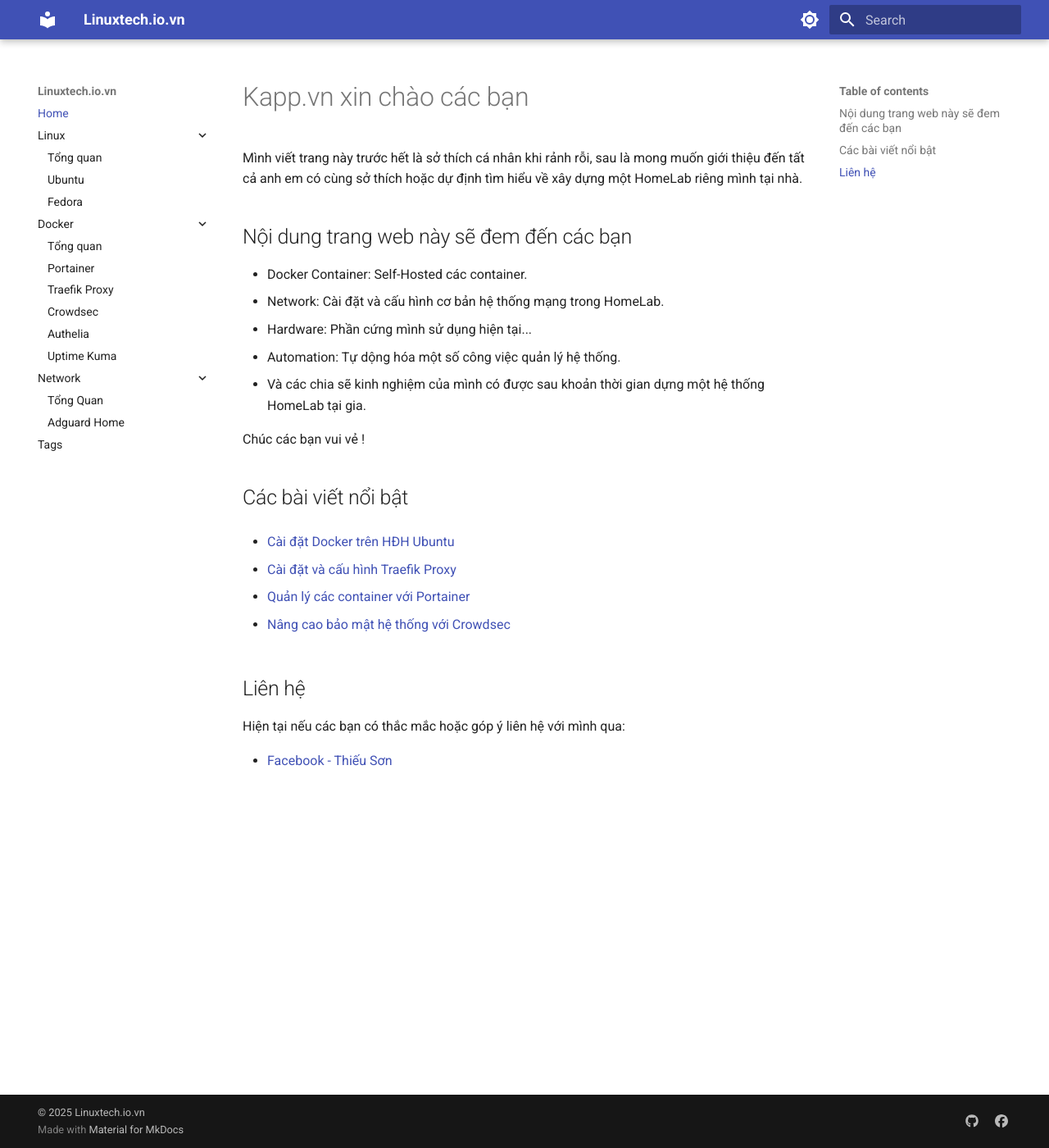
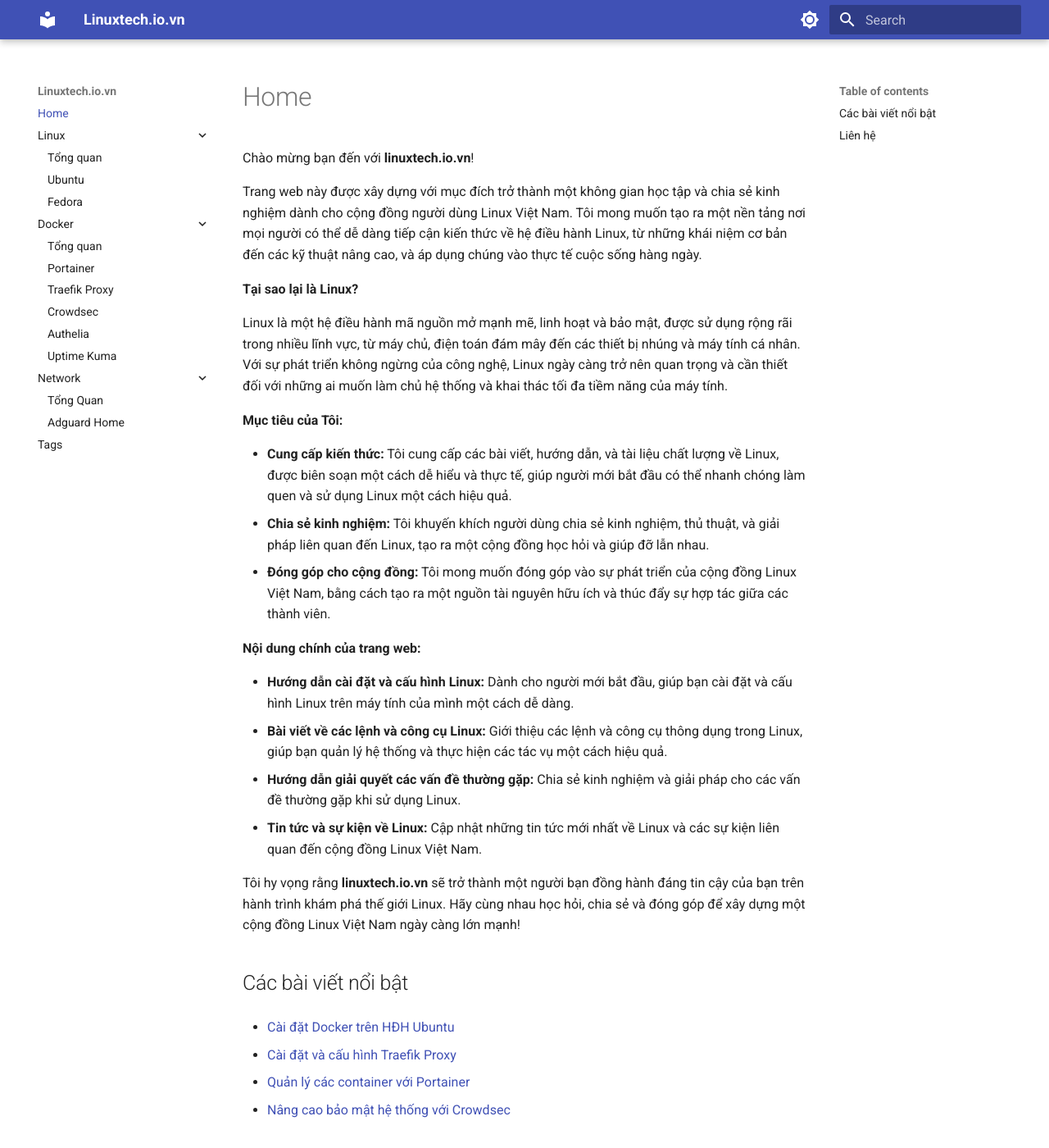
Before and after one commit to thieuson1984/linuxtech.io.vn, an MkDocs documentation site: the page built from docs/index.md, in a window 1280 px wide and 1400 px high. Shown: the whole window at 82% size. Built offline with MkDocs 1.6.1 and Material for MkDocs 9.7.7, drawn with Linux system fonts in a browser that asks for light colours.

Commit message:
fix broken md file, update homepage

```diff
--- a/docs/index.md
+++ b/docs/index.md
@@ -1,16 +1,26 @@
-# Kapp.vn xin chào các bạn
+Chào mừng bạn đến với **linuxtech.io.vn**!
 
-Mình viết trang này trước hết là sở thích cá nhân khi rảnh rỗi, sau là mong muốn giới thiệu đến tất cả anh em có cùng sở thích hoặc dự định tìm hiểu về xây dựng một HomeLab riêng mình tại nhà.
+Trang web này được xây dựng với mục đích trở thành một không gian học tập và chia sẻ kinh nghiệm dành cho cộng đồng người dùng Linux Việt Nam. Tôi mong muốn tạo ra một nền tảng nơi mọi người có thể dễ dàng tiếp cận kiến thức về hệ điều hành Linux, từ những khái niệm cơ bản đến các kỹ thuật nâng cao, và áp dụng chúng vào thực tế cuộc sống hàng ngày.
 
-## Nội dung trang web này sẽ đem đến các bạn
+**Tại sao lại là Linux?**
 
-- Docker Container: Self-Hosted các container.
-- Network: Cài đặt và cấu hình cơ bản hệ thống mạng trong HomeLab.
-- Hardware: Phần cứng mình sử dụng hiện tại...
-- Automation: Tự dộng hóa một số công việc quản lý hệ thống.
-- Và các chia sẽ kinh nghiệm của mình có được sau khoản thời gian dựng một hệ thống HomeLab tại gia.
+Linux là một hệ điều hành mã nguồn mở mạnh mẽ, linh hoạt và bảo mật, được sử dụng rộng rãi trong nhiều lĩnh vực, từ máy chủ, điện toán đám mây đến các thiết bị nhúng và máy tính cá nhân. Với sự phát triển không ngừng của công nghệ, Linux ngày càng trở nên quan trọng và cần thiết đối với những ai muốn làm chủ hệ thống và khai thác tối đa tiềm năng của máy tính.
 
-Chúc các bạn vui vẻ !
+**Mục tiêu của Tôi:**
+
+*   **Cung cấp kiến thức:** Tôi cung cấp các bài viết, hướng dẫn, và tài liệu chất lượng về Linux, được biên soạn một cách dễ hiểu và thực tế, giúp người mới bắt đầu có thể nhanh chóng làm quen và sử dụng Linux một cách hiệu quả.
+*   **Chia sẻ kinh nghiệm:** Tôi khuyến khích người dùng chia sẻ kinh nghiệm, thủ thuật, và giải pháp liên quan đến Linux, tạo ra một cộng đồng học hỏi và giúp đỡ lẫn nhau.
+*   **Đóng góp cho cộng đồng:** Tôi mong muốn đóng góp vào sự phát triển của cộng đồng Linux Việt Nam, bằng cách tạo ra một nguồn tài nguyên hữu ích và thúc đẩy sự hợp tác giữa các thành viên.
+
+**Nội dung chính của trang web:**
+
+*   **Hướng dẫn cài đặt và cấu hình Linux:** Dành cho người mới bắt đầu, giúp bạn cài đặt và cấu hình Linux trên máy tính của mình một cách dễ dàng.
+*   **Bài viết về các lệnh và công cụ Linux:** Giới thiệu các lệnh và công cụ thông dụng trong Linux, giúp bạn quản lý hệ thống và thực hiện các tác vụ một cách hiệu quả.
+*   **Hướng dẫn giải quyết các vấn đề thường gặp:** Chia sẻ kinh nghiệm và giải pháp cho các vấn đề thường gặp khi sử dụng Linux.
+*   **Tin tức và sự kiện về Linux:** Cập nhật những tin tức mới nhất về Linux và các sự kiện liên quan đến cộng đồng Linux Việt Nam.
+
+Tôi hy vọng rằng **linuxtech.io.vn** sẽ trở thành một người bạn đồng hành đáng tin cậy của bạn trên hành trình khám phá thế giới Linux. Hãy cùng nhau học hỏi, chia sẻ và đóng góp để xây dựng một cộng đồng Linux Việt Nam ngày càng lớn mạnh!
+
 
 ## Các bài viết nổi bật
 - [Cài đặt Docker trên HĐH Ubuntu](docker/index.md)
```
Also changed, not shown: docs/linux/fedora.md (+0 -1 lines), docs/linux/index.md (+0 -1 lines), docs/linux/ubuntu.md (+0 -1 lines).
